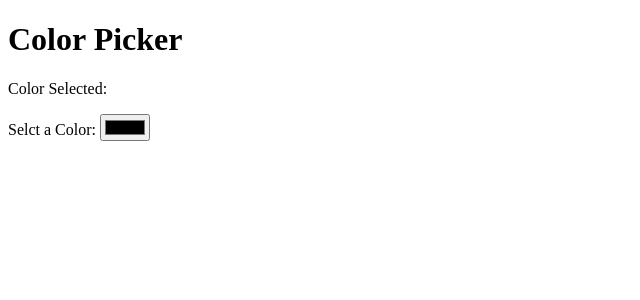
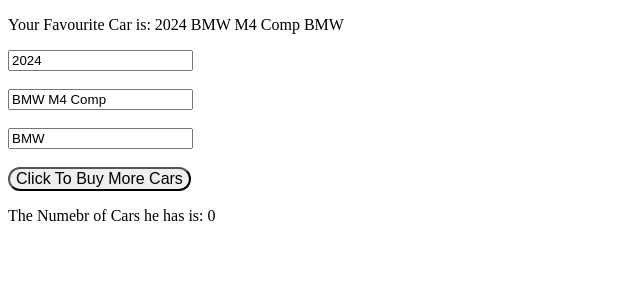
Before and after one commit to TanmayK-glitch/React, a React (Vite) app: page / in a window 1280 px wide. Shown: the top 300 px of the page, without its empty margins (0-640 px from the left). Built offline with nearby package versions, Linux system fonts and the light colour scheme.

Commit message:
Leaned how to update Objects using states

```diff
--- a/src/App.jsx
+++ b/src/App.jsx
@@ -1,12 +1,13 @@
 // import Button from './Button.jsx';
 // import MyComponent from './myComponent.jsx';
-import ColorPicker from "./ColorPickerApp";
+// import ColorPicker from "./ColorPickerApp";
+import UpdateObjects from "./UpdateObjectsInState";
 
 function App() {
 
   return (
     <>
-      <ColorPicker />
+      <UpdateObjects />
     </>
   );
 }
--- /dev/null
+++ b/src/UpdateObjectsInState.jsx
@@ -0,0 +1,41 @@
+import React, { use, useState } from "react";
+function updateObjects() {
+
+    const [car, setCar] = useState({year: 2024,
+                                    name: "BMW M4 Comp",
+                                    manu: "BMW"
+    });
+
+    const [quantity, setQuantity] = useState(0);
+
+   const updateCarYear = (e) => {
+    setCar(c => Object.assign({}, c, {year: e.target.value}));
+   }
+
+   const updateCarName = (e) => {
+    setCar(c => Object.assign({}, c, {name: e.target.value}));
+   }
+
+   const updateCarManu = (e) => {
+    setCar(c => Object.assign({}, c, {manu: e.target.value}));
+   }
+
+   const updateQuantity = (q) => {
+    setQuantity(q => q + 1);
+   }
+
+    return (
+        <>
+            <div>
+                <p>Your Favourite Car is: {car.year} {car.name} {car.manu}</p>
+                <input type="number" value={car.year} onChange={updateCarYear}></input><br></br><br></br>
+                <input value={car.name} onChange={updateCarName}></input><br></br><br></br>
+                <input value={car.manu} onChange={updateCarManu}></input><br></br><br></br>
+                <button onClick={updateQuantity}>Click To Buy More Cars</button>
+                <p> The Numebr of Cars he has is: {quantity}</p>
+            </div>
+        </>
+    );
+}
+
+export default updateObjects;
--- a/src/myComponent.jsx
+++ b/src/myComponent.jsx
@@ -55,7 +55,7 @@
                 <p>Comment: {comment}</p>
             </div>
         </>
-    );s
+    );
 }
 
 export default myComponent
```
Also changed, not shown: src/ColorPickerApp.jsx (+8 -8 lines).
